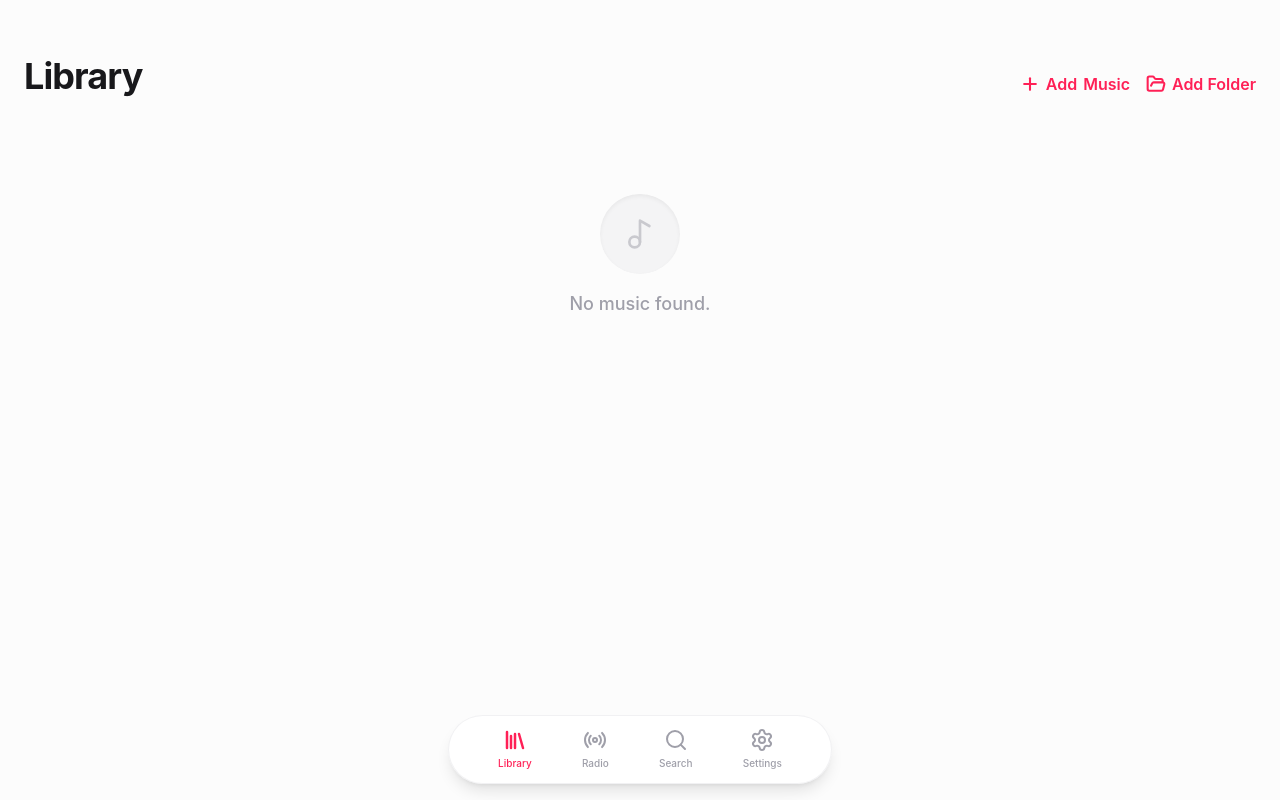
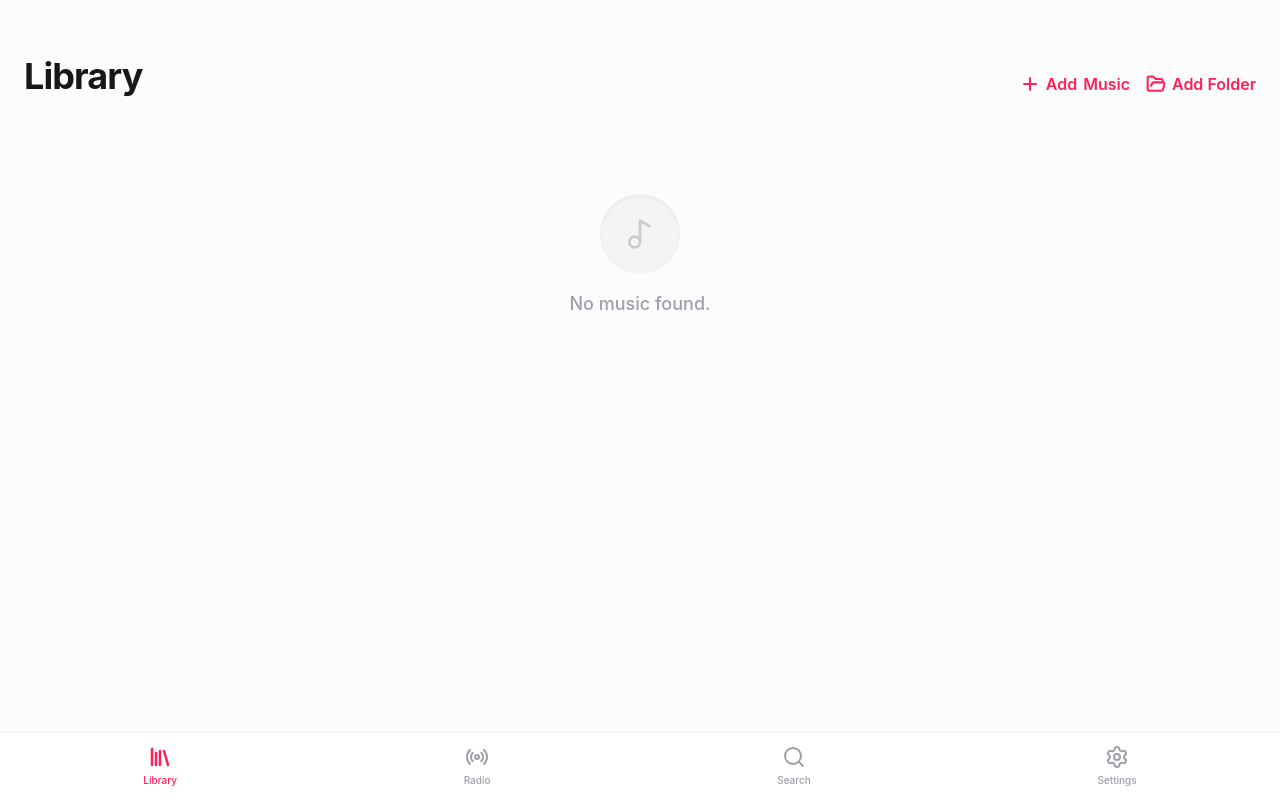
Before and after one commit to developer180527/music_player_pwa-, a React (Vite) app: page / in a window 1280 px wide. Built offline with nearby package versions, Linux system fonts and the light colour scheme.

Commit message:
fix: Adapt UI elements to safe area insets
Adjusts the BottomNav and MiniPlayer components to properly account for the device's safe area insets, ensuring elements are not obscured by notches or home indicators. This involves modifying CSS and inline styles to use `env(safe-area-inset-bottom)`.

```diff
--- a/src/components/BottomNav.tsx
+++ b/src/components/BottomNav.tsx
@@ -11,7 +11,10 @@ interface BottomNavProps {
 
 export function BottomNav({ activeTab, accentColor, onTabChange }: BottomNavProps) {
   return (
-    <div className="absolute bottom-4 left-1/2 -translate-x-1/2 w-[calc(100%-32px)] max-w-sm bg-white/90 dark:bg-zinc-900/90 backdrop-blur-xl border border-zinc-200/50 dark:border-zinc-800/50 py-3 px-6 flex justify-around items-center z-40 rounded-full shadow-lg">
+    <div
+      className="absolute bottom-0 left-0 w-full bg-white/90 dark:bg-zinc-900/90 backdrop-blur-xl border-t border-zinc-200/50 dark:border-zinc-800/50 flex justify-around items-center z-40"
+      style={{ paddingBottom: 'calc(env(safe-area-inset-bottom) * 0.6 + 12px)', paddingTop: '12px' }}
+    >
       <button
         onClick={() => onTabChange('library')}
         className={`flex flex-col items-center gap-1 transition-colors active:scale-95 ${activeTab === 'library' ? ACCENT_COLORS[accentColor].text : 'text-zinc-400 hover:text-zinc-600 dark:hover:text-zinc-200'}`}
--- a/src/components/MiniPlayer.tsx
+++ b/src/components/MiniPlayer.tsx
@@ -42,7 +42,8 @@ export function MiniPlayer({
           onOpen();
         }
       }}
-      className="absolute bottom-24 left-1/2 -translate-x-1/2 w-[calc(100%-32px)] max-w-sm bg-white/90 dark:bg-zinc-900/90 backdrop-blur-xl rounded-2xl p-3 flex items-center gap-3 shadow-lg border border-zinc-200/50 dark:border-zinc-800/50 cursor-pointer z-50 group"
+      className="absolute left-1/2 -translate-x-1/2 w-[calc(100%-32px)] max-w-sm bg-white/90 dark:bg-zinc-900/90 backdrop-blur-xl rounded-2xl p-3 flex items-center gap-3 shadow-lg border border-zinc-200/50 dark:border-zinc-800/50 cursor-pointer z-50 group"
+      style={{ bottom: 'calc(env(safe-area-inset-bottom) * 0.6 + 80px)' }}
     >
       <div className="relative w-12 h-12 rounded-xl bg-zinc-200 dark:bg-zinc-800 overflow-hidden flex-shrink-0 shadow-sm">
         {song.coverUrl ? (
--- a/src/index.css
+++ b/src/index.css
@@ -18,7 +18,6 @@ body {
   font-family: -apple-system, BlinkMacSystemFont, "SF Pro Display", "Segoe UI", Roboto, Helvetica, Arial, sans-serif;
   background-color: #fcfcfc;
   padding-top: var(--safe-area-top);
-  padding-bottom: var(--safe-area-bottom);
   padding-left: var(--safe-area-left);
   padding-right: var(--safe-area-right);
   overflow: hidden;
```
